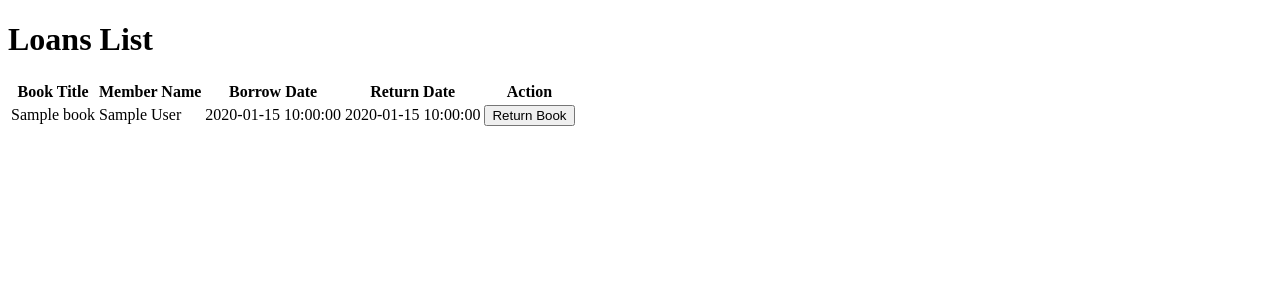
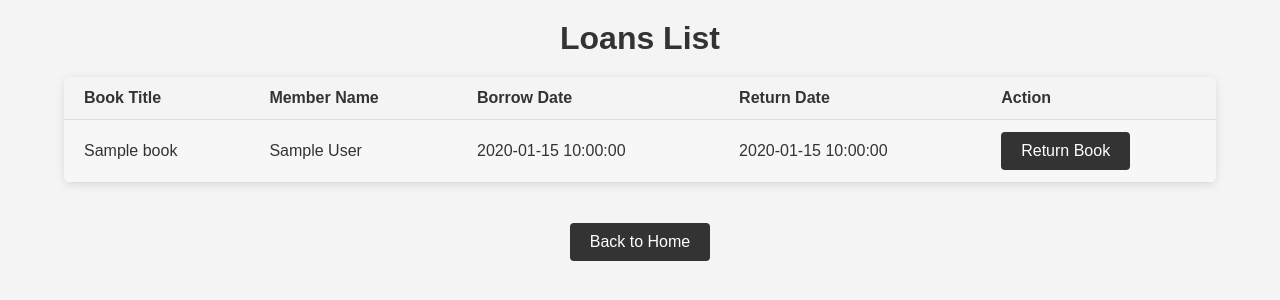
Before and after one commit to Harideep333/JAM, a Flask app: page /loans in a window 1280 px wide. Shown: the top 300 px of the page. Run offline with Flask 3, Linux system fonts and the light colour scheme; a user stored in the database is signed in; tables that the repository leaves empty or names only in its code hold one stand-in row (values such as "Sample post").

Commit message:
Update loans.html

```diff
--- a/templates/loans.html
+++ b/templates/loans.html
@@ -4,6 +4,106 @@
     <meta charset="UTF-8">
     <meta name="viewport" content="width=device-width, initial-scale=1.0">
     <title>Loans</title>
+
+
+    <style>
+        /* General Styles */
+        body {
+            font-family: 'Arial', sans-serif;
+            margin: 0;
+            padding: 0;
+            background-color: #f4f4f4;
+            color: #333;
+            text-align: center;
+        }
+
+        h1 {
+            color: #333;
+            margin: 20px 0;
+        }
+
+        /* Table Styles */
+        table {
+            margin: 20px auto;
+            width: 90%;
+            border-collapse: collapse;
+            box-shadow: 0 2px 10px rgba(0, 0, 0, 0.1);
+            background-color: #fff;
+            border-radius: 8px;
+            overflow: hidden;
+        }
+
+        table th, table td {
+            padding: 12px 20px;
+            text-align: left;
+            border-bottom: 1px solid #ddd;
+        }
+
+        table th {
+            background-color: #f4f4f4;
+            font-weight: bold;
+            color: #333;
+        }
+
+        table tr:hover {
+            background-color: #f9f9f9;
+        }
+
+        table tr:nth-child(even) {
+            background-color: #f7f7f7;
+        }
+
+         /* Button Styles */
+         button {
+            background-color: #333;
+            color: #fff;
+            padding: 10px 20px;
+            font-size: 1em;
+            border-radius: 4px;
+            border: none;
+            cursor: pointer;
+            transition: background-color 0.3s ease;
+        }
+
+        button:hover {
+            background-color: #555;
+        }
+
+        .button {
+            display: inline-block;
+            margin: 20px;
+            padding: 10px 20px;
+            text-decoration: none;
+            background-color: #333;
+            color: #fff;
+            font-size: 1em;
+            border-radius: 4px;
+            transition: background-color 0.3s ease, color 0.3s ease;
+        }
+
+        .button:hover {
+            background-color: #555;
+            color: #fff;
+        }
+
+
+        /* Responsive Design */
+        @media (max-width: 768px) {
+            table {
+                width: 100%;
+            }
+
+            table th, table td {
+                padding: 10px;
+            }
+
+            button {
+                width: 80%;
+                padding: 15px;
+                font-size: 1.1em;
+            }
+        }
+</style>
 </head>
 <body>
     <h1>Loans List</h1>
@@ -29,5 +129,7 @@
         </tr>
         {% endfor %}
     </table>
+    <a href="{{ url_for('home') }}" class="button">Back to Home</a> <!-- New Back to Home Button -->
+
 </body>
 </html>
```
